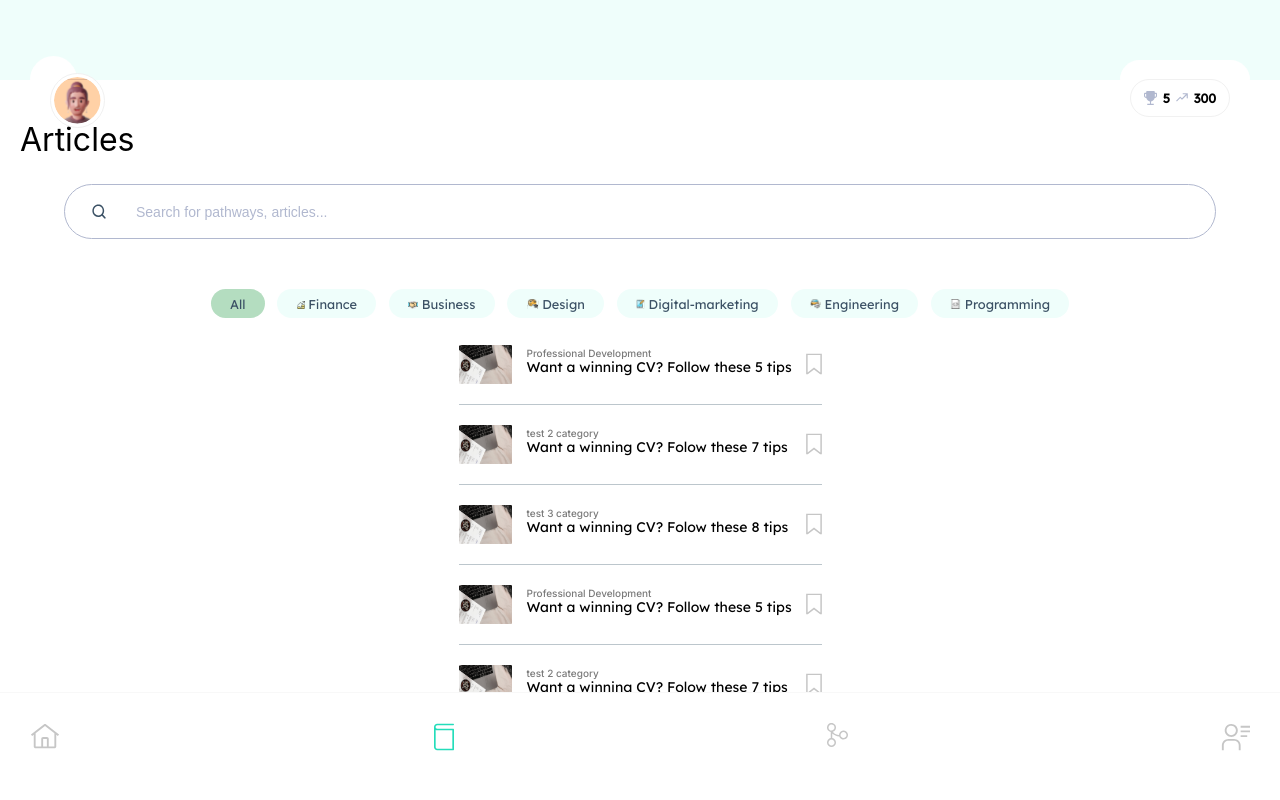
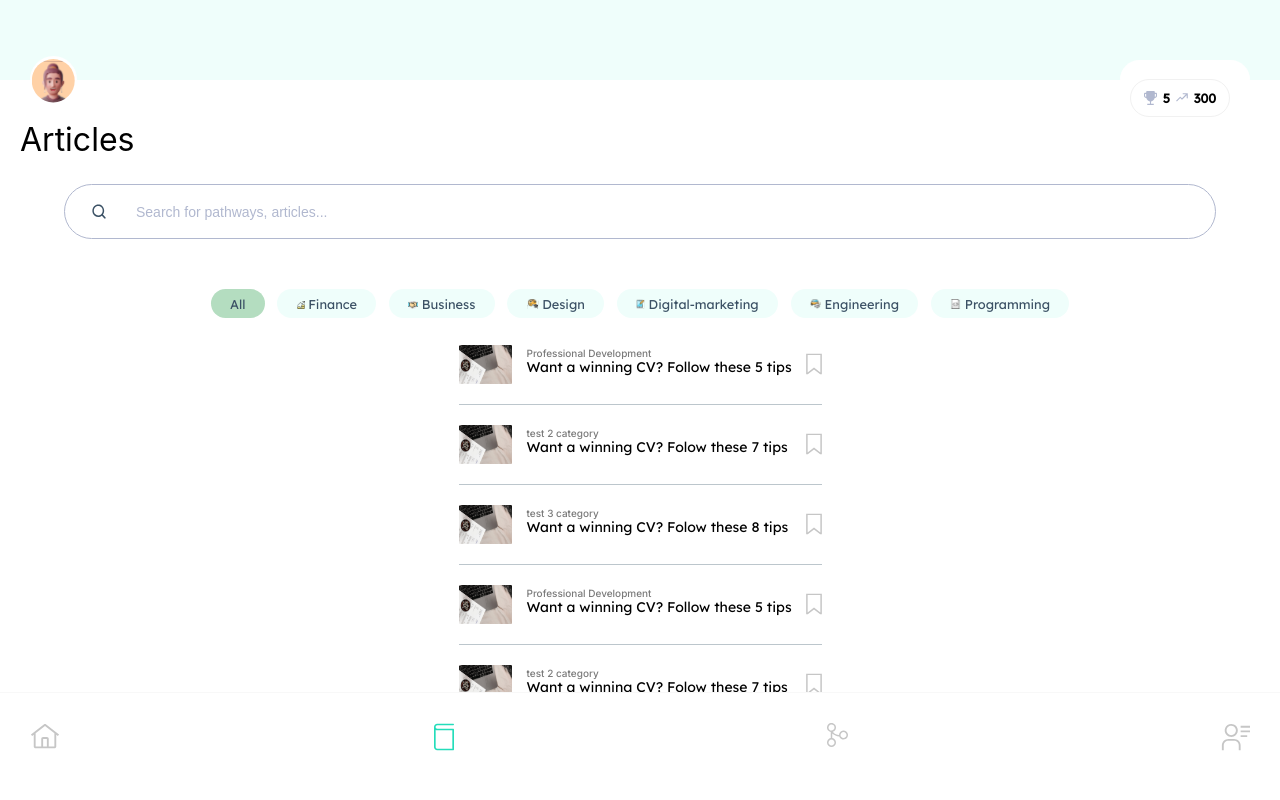
Before and after one commit to ecf123/ecf-fe-prototype, a React (Create React App) app: page /articles in a window 1280 px wide. Shown: the top 800 px of the page. Built offline with nearby package versions, Linux system fonts and the light colour scheme; no server answers.

Commit message:
Fixed user icon accidental styling

```diff
--- a/src/containers/Articles/Articles.scss
+++ b/src/containers/Articles/Articles.scss
@@ -23,18 +23,6 @@
   }
 }
 
-.user-icon {
-  position: absolute;
-  bottom: -25px;
-  left: 20px;
-  background-color: white;
-  width: auto;
-  margin: 0;
-  border: 1px solid #f1f1f1;
-  border-radius: 50%;
-  padding: 3px;
-}
-
 .trophy-stats-container {
   position: absolute;
   right: 20px;
```
